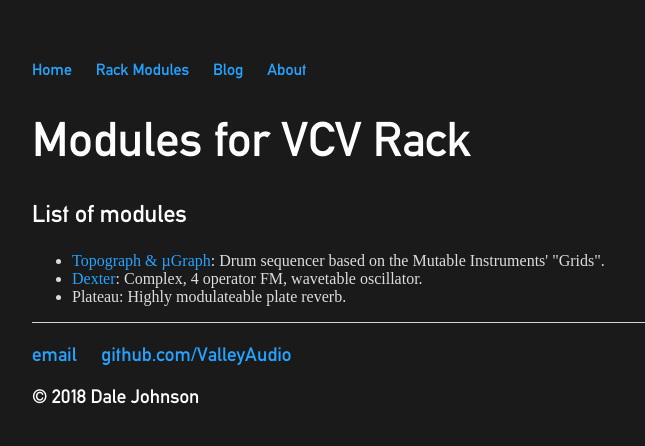
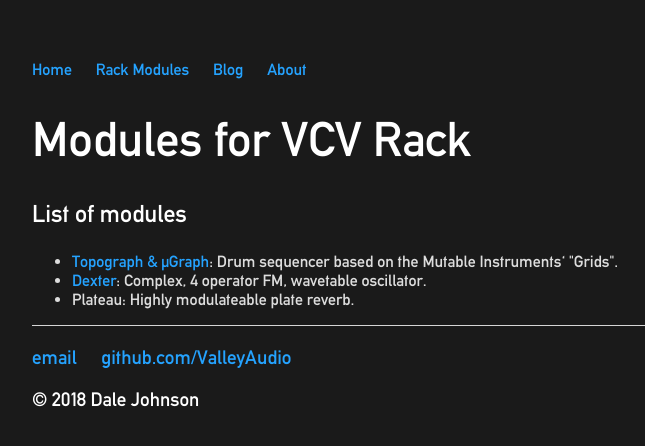
Before and after one commit to ValleyAudio/ValleyAudio.github.io, a Jekyll site: the page built from rack/index.html, in a window 1280 px wide. Shown: the top 446 px of the page, without its empty margins (160-805 px from the left). Built offline with Jekyll 4.4.1, drawn with Linux system fonts in a browser that asks for light colours.

Commit message:
Testing resizing

```diff
--- a/css/main.css
+++ b/css/main.css
@@ -65,6 +65,10 @@
     color: #FAFAFA;
 }
 
+ul li {
+    font-family: 'alteDin', 'Helvetica', 'Arial', 'Sans-Serif';
+}
+
 ul.posts {
     margin: 20px auto 40px;
     font-size: 1.5em;
@@ -73,6 +77,5 @@
 
 ul.posts li {
     list-style: none;
-    font-family: 'alteDin', 'Helvetica', 'Arial', 'Sans-Serif';
     color: #FFFFFF;
 }
```
